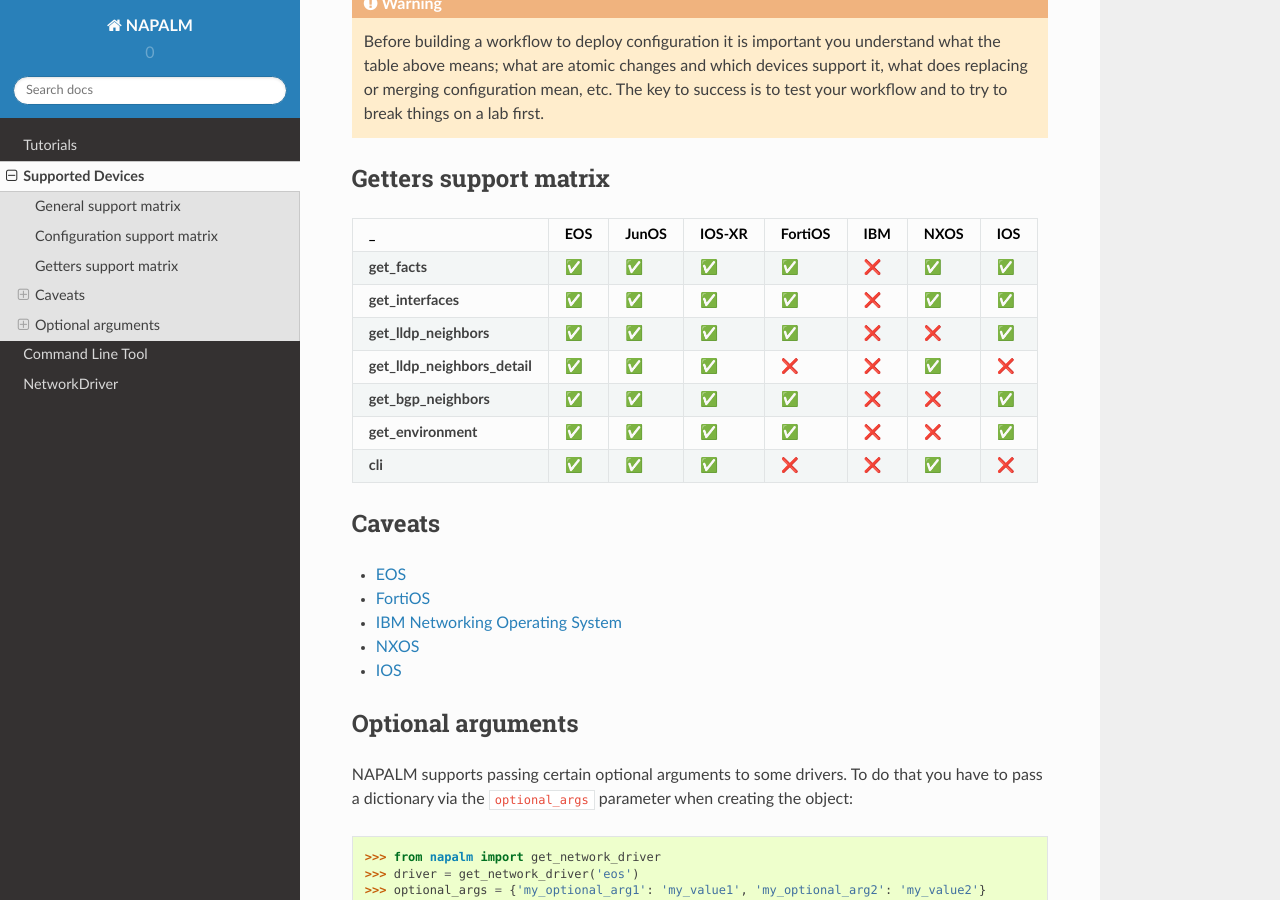
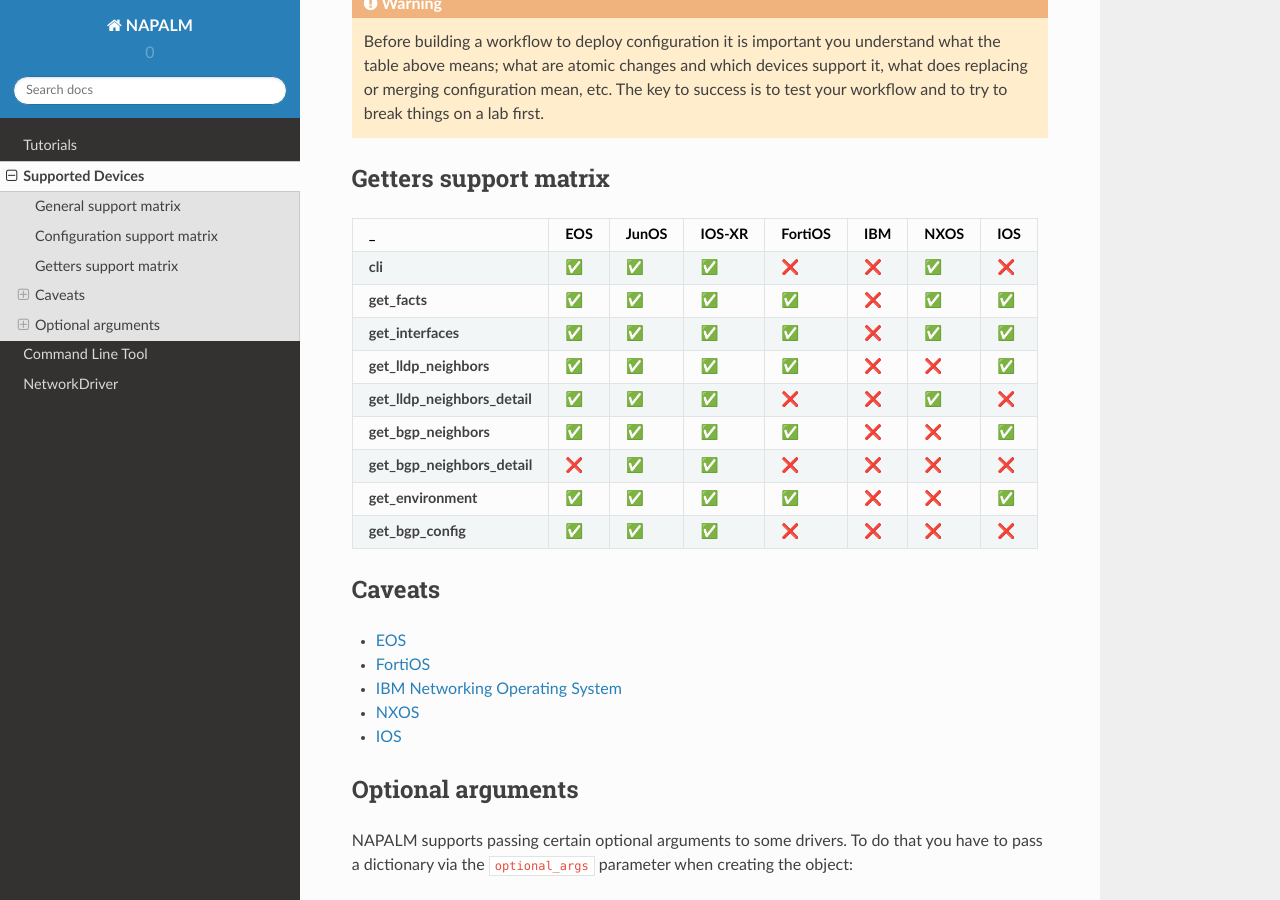
Before and after one commit to napalm-automation/napalm, a Sphinx documentation site: the page built from docs/support/index.rst, in a window 1280 px wide and 900 px high, scrolled down 1034 px. Built offline with Sphinx 7.4.7 and the Read the Docs theme 2.0.0, drawn with Linux system fonts in a browser that asks for light colours.

Commit message:
Updated documentation

```diff
--- a/docs/support/index.rst
+++ b/docs/support/index.rst
@@ -59,13 +59,15 @@ Getters support matrix
 ============================== =====  =====   ======  =======  ======  ======  =====
 _                               EOS   JunOS   IOS-XR  FortiOS  IBM     NXOS    IOS
 ============================== =====  =====   ======  =======  ======  ======  =====
+**cli**                        |yes|  |yes|   |yes|   |no|     |no|    |yes|   |no|
 **get_facts**                  |yes|  |yes|   |yes|   |yes|    |no|    |yes|   |yes|
 **get_interfaces**             |yes|  |yes|   |yes|   |yes|    |no|    |yes|   |yes|
 **get_lldp_neighbors**         |yes|  |yes|   |yes|   |yes|    |no|    |no|    |yes|
 **get_lldp_neighbors_detail**  |yes|  |yes|   |yes|   |no|     |no|    |yes|   |no|
 **get_bgp_neighbors**          |yes|  |yes|   |yes|   |yes|    |no|    |no|    |yes|
+**get_bgp_neighbors_detail**   |no|   |yes|   |yes|   |no|     |no|    |no|    |no|
 **get_environment**            |yes|  |yes|   |yes|   |yes|    |no|    |no|    |yes|
-**cli**                        |yes|  |yes|   |yes|   |no|     |no|    |yes|   |no|
+**get_bgp_config**             |yes|  |yes|   |yes|   |no|     |no|    |no|    |no|
 ============================== =====  =====   ======  =======  ======  ======  =====
 
 Caveats
```
